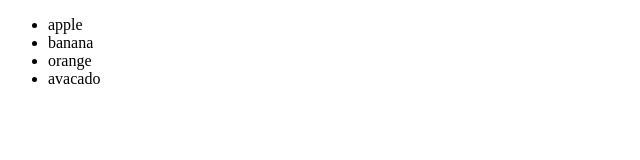
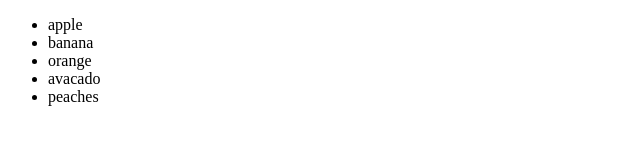
Before and after one commit to muddamallika/PM102-JSProjectRepo-Door2Go, a plain HTML site: page List.html in a window 1280 px wide. Shown: the full height of the page, 0-640 px from the left. Drawn offline with Linux system fonts and the light colour scheme.

Commit message:
I modified it

```diff
--- a/List.html
+++ b/List.html
@@ -6,10 +6,9 @@
       <li>banana</li>
       <li>orange</li>
       <li>avacado</li>
+      <li>peaches</li>
   </ul>
     <title>Just a random list</title>
 </head>
 <body>
-
-</body>
 </html>
```
